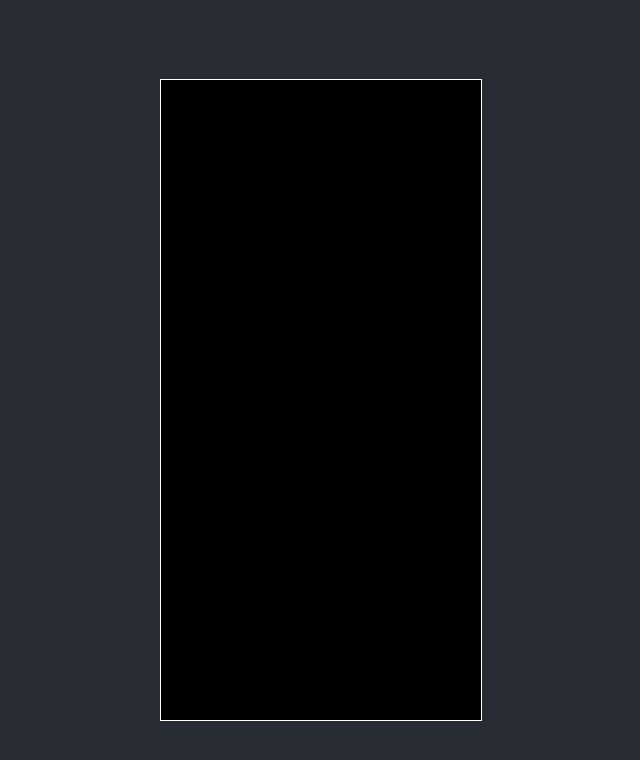
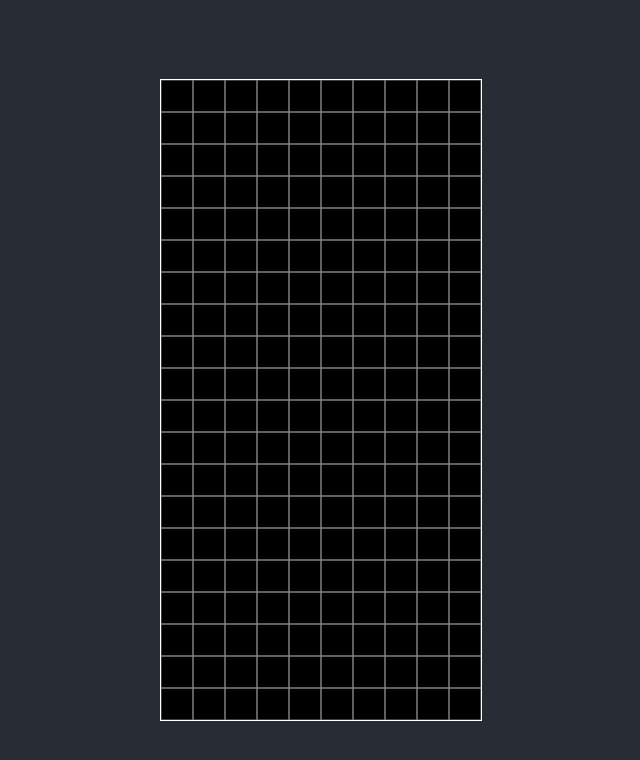
Before and after one commit to Brainfcker929/tetris, a plain HTML site: page index.html in a window 1280 px wide. Shown: the whole page, without its empty margins (319-959 px from the left). Drawn offline with Linux system fonts and the light colour scheme.

Commit message:
add a grid

```diff
--- a/app.js
+++ b/app.js
@@ -0,0 +1,16 @@
+const canvasEl = document.getElementById("gameCanvas")
+const canvasContext = canvasEl.getContext('2d');
+const COLS = 10;
+const ROWS = 20;
+const BLOCK_SIZE = Math.min(canvasEl.width / COLS, canvasEl.height / ROWS);
+
+function drawGrid() {
+    canvasContext.strokeStyle = 'gray';
+    for (let x = 0; x < COLS; x++) {
+        for (let y = 0; y < ROWS; y++) {
+            canvasContext.strokeRect(x * BLOCK_SIZE, y * BLOCK_SIZE, BLOCK_SIZE, BLOCK_SIZE);
+        }
+    }
+}
+
+drawGrid();
--- a/index.html
+++ b/index.html
@@ -8,5 +8,6 @@
 </head>
 <body>
   <canvas id="gameCanvas" width="320" height="640"></canvas>
+  <script src="app.js"></script>
 </body>
 </html>
```
